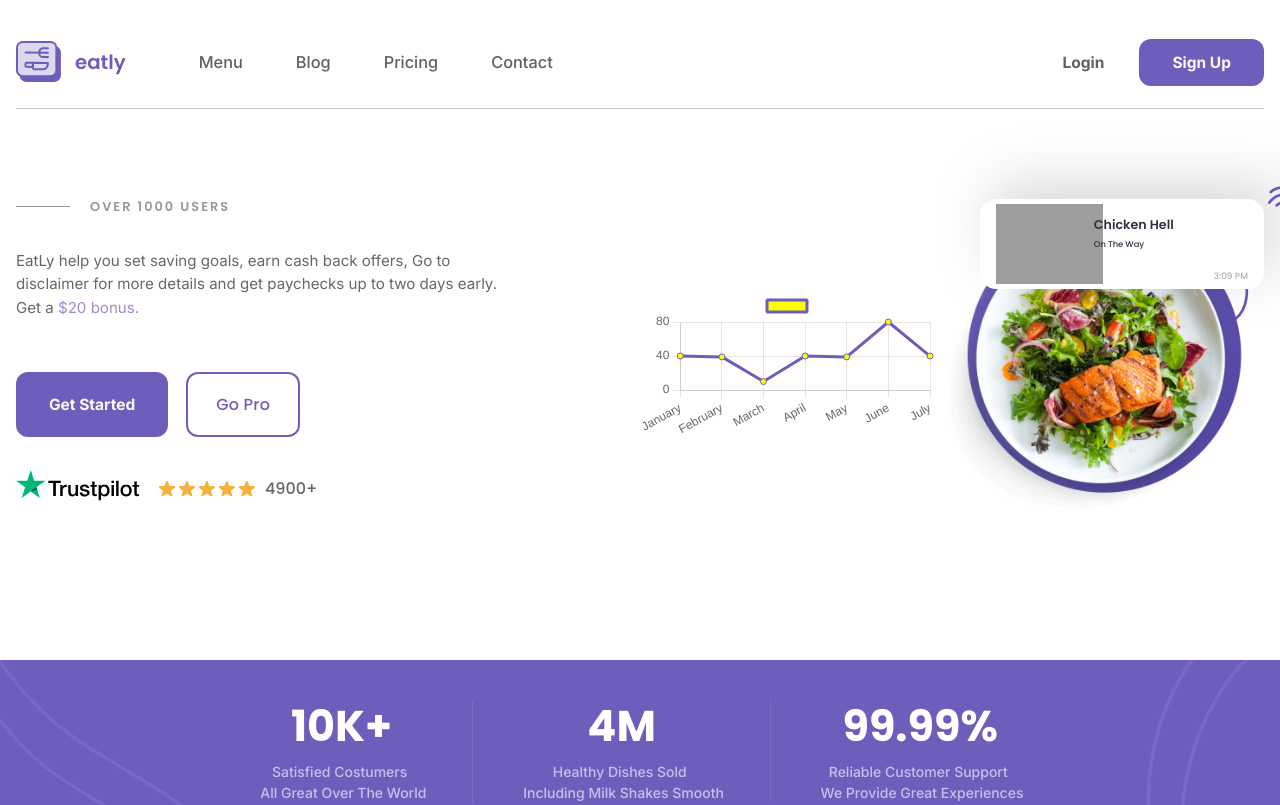
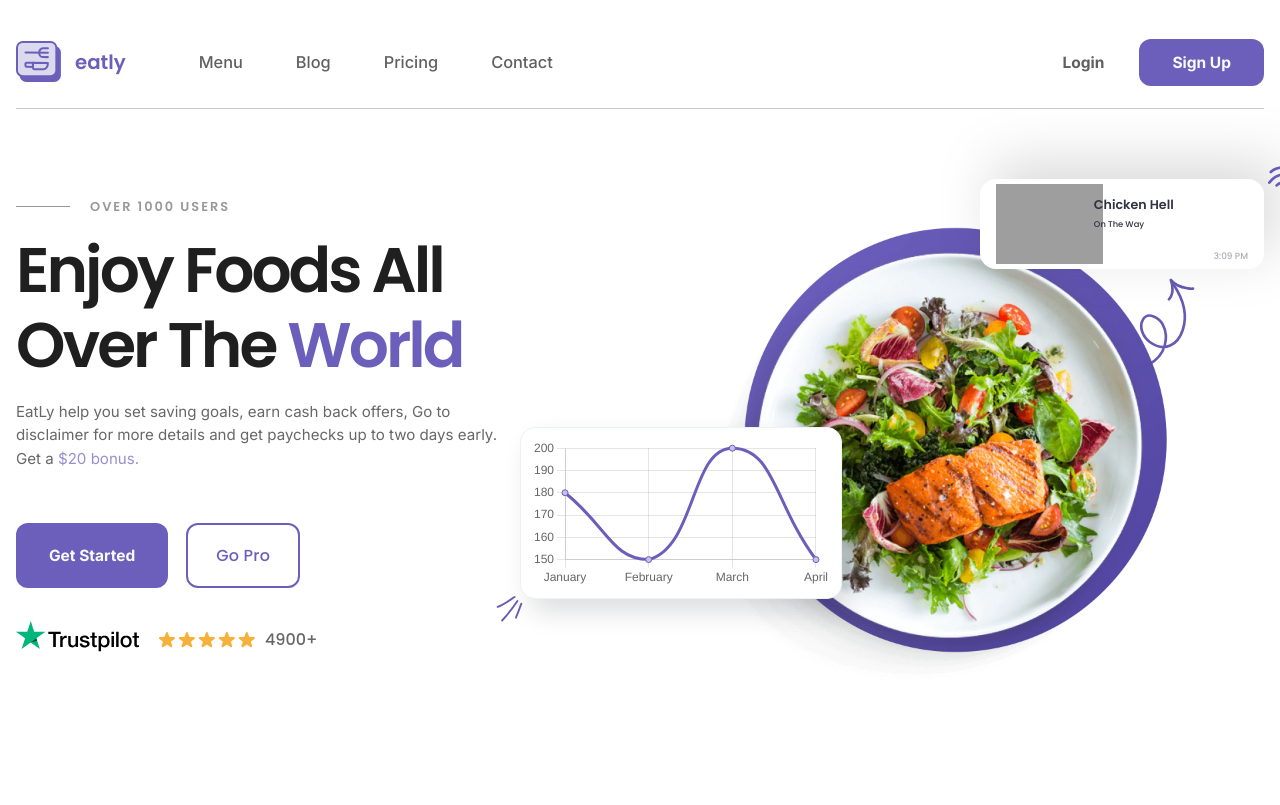
Before and after one commit to katysya/Eatly, a Nuxt app: page / in a window 1280 px wide. Shown: the top 805 px of the page. Built offline with nearby package versions, Linux system fonts and the light colour scheme; grey boxes are pictures that could not be loaded.

Commit message:
Add chart card

```diff
--- a/assets/styles/_variables.scss
+++ b/assets/styles/_variables.scss
@@ -1,6 +1,7 @@
 /*Colors*/
 
 $white: #ffffff;
+$whiteSecondary: #edf2f7;
 $light: #f9f9f9;
 $dark: #18181b;
 $primary: #6c5fbc;
@@ -24,9 +25,11 @@ $cardTime: #8e97a6;
 $linkLight: #acadb9;
 $heartRed: #f1534e;
 $titleText: #201f1f;
+$shadowChart: #1a202c26;
 
 /*Shadow*/
 $shadowPrimary: 7px 82px 41px 0px rgba(229, 229, 229, 0.7);
+$shadowSecondary: 10px 13px 26px 0px $shadowChart;
 
 /*Variables*/
 $size: calc(100vw - 375px) / 1545;
--- a/components/sections/MainBanner/MainBanner.vue
+++ b/components/sections/MainBanner/MainBanner.vue
@@ -1,69 +1,17 @@
 <script setup>
-// import Title from '~/components/ui/text/Title.vue';
+import Title from '~/components/ui/text/Title.vue';
 import MainButton from '../../ui/MainButton.vue';
 import AdditionalButton from '~/components/ui/buttons/AdditionalButton.vue';
 import TrustpilotIcon from '~/components/ui/icons/TrustpilotIcon.vue';
 import StarsIcon from '~/components/ui/icons/StarsIcon.vue';
 import NotificationProductCard from '~/components/ui/cards/NotificationProductCard.vue';
+import ChartCard from '~/components/ui/cards/ChartCard.vue';
 
 const notification = {
   title: 'Chicken Hell',
   status: 'On The Way',
   img: '/_nuxt/assets/images/Main-Banner/notification.webp',
   time: '3:09',
-};
-
-import {
-  Chart as ChartJS,
-  Title,
-  Tooltip,
-  Legend,
-  BarElement,
-  CategoryScale,
-  LinearScale,
-  PointElement,
-  LineElement,
-} from 'chart.js';
-import { Line } from 'vue-chartjs';
-
-// Register
-ChartJS.register(
-  Title,
-  Tooltip,
-  Legend,
-  BarElement,
-  CategoryScale,
-  LinearScale,
-  PointElement,
-  LineElement,
-  Title,
-  Tooltip,
-  Legend
-);
-const data = {
-  labels: [
-    'January',
-    'February',
-    'March',
-    'April',
-    'May',
-    'June',
-    'July',
-  ],
-  datasets: [
-    {
-      label: '',
-      backgroundColor: 'yellow',
-      borderColor: '#6C5FBC',
-      borderJoinStyle: 'bevel',
-      data: [40, 39, 10, 40, 39, 80, 40],
-    },
-  ],
-};
-
-const options = {
-  responsive: true,
-  maintainAspectRatio: false,
 };
 </script>
 
@@ -74,7 +22,7 @@ const options = {
         <div class="main-banner__info">
           <p class="main-banner__users">OVER 1000 USERS</p>
           <div class="main-banner__title">
-            <!-- <Title title="Enjoy Foods All Over The" word="World" /> -->
+            <Title title="Enjoy Foods All Over The" word="World" />
           </div>
           <p class="main-banner__description">
             EatLy help you set saving goals, earn cash back offers, Go
@@ -111,8 +59,10 @@ const options = {
               :time="notification.time"
             />
           </div>
-          <div>
-            <Line :data="data" :options="options" />
+          <div class="main-banner__chart">
+            <div class="main-banner__chart--wrapper">
+              <ChartCard />
+            </div>
           </div>
           <div class="main-banner__images">
             <img
@@ -219,23 +169,52 @@ const options = {
     align-items: center;
   }
 
+  &__chart {
+    position: absolute;
+    background-color: $white;
+    bottom: 100px;
+    left: -120px;
+    z-index: 5;
+    border-radius: 15px;
+    padding: 10px;
+    border: 0.2px solid $whiteSecondary;
+    box-shadow: $shadowSecondary;
+
+    &--wrapper {
+      position: relative;
+
+      &::after {
+        content: '';
+        position: absolute;
+        bottom: -35px;
+        left: -35px;
+        background: url('~/assets/images/Main-Banner/chart.svg')
+          no-repeat;
+        width: 27px;
+        height: 27px;
+      }
+    }
+  }
+
   &__notification {
     position: absolute;
     z-index: 5;
-    top: 0;
+    top: -20px;
     right: 0;
   }
 
   &__pictures {
     position: relative;
     width: 50%;
+    height: 500px;
     display: flex;
     align-items: center;
     justify-content: center;
   }
 
   &__images {
-    width: 100%;
+    width: auto;
+    height: 100%;
     position: relative;
 
     &::after {
@@ -251,8 +230,8 @@ const options = {
   }
 
   &__img {
-    width: 100%;
-    height: auto;
+    width: auto;
+    height: 100%;
   }
 }
 </style>
--- /dev/null
+++ b/components/ui/cards/ChartCard.vue
@@ -0,0 +1,59 @@
+<script setup>
+import {
+  Chart as ChartJS,
+  Title,
+  Tooltip,
+  Legend,
+  BarElement,
+  CategoryScale,
+  LinearScale,
+  PointElement,
+  LineElement,
+} from 'chart.js';
+import { Line } from 'vue-chartjs';
+
+ChartJS.register(
+  Title,
+  Tooltip,
+  Legend,
+  BarElement,
+  CategoryScale,
+  LinearScale,
+  PointElement,
+  LineElement,
+  Title,
+  Tooltip,
+  Legend
+);
+
+const data = {
+  labels: ['January', 'February', 'March', 'April'],
+  datasets: [
+    {
+      label: '',
+      backgroundColor: '#C5BFED',
+      pointBorderWidth: 1,
+      hoverBorderWidth: 2,
+      borderColor: '#6C5FBC',
+      borderJoinStyle: 'bevel',
+      tension: 0.5,
+      fill: 'red',
+      data: [180, 150, 200, 150],
+    },
+  ],
+};
+
+const options = {
+  responsive: true,
+  maintainAspectRatio: true,
+  plugins: {
+    legend: {
+      display: false,
+    },
+  },
+};
+</script>
+
+<template>
+  <Line :data="data" :options="options" />
+</template>
```
Also changed, not shown: assets/images/Main-Banner/chart.svg (added).
